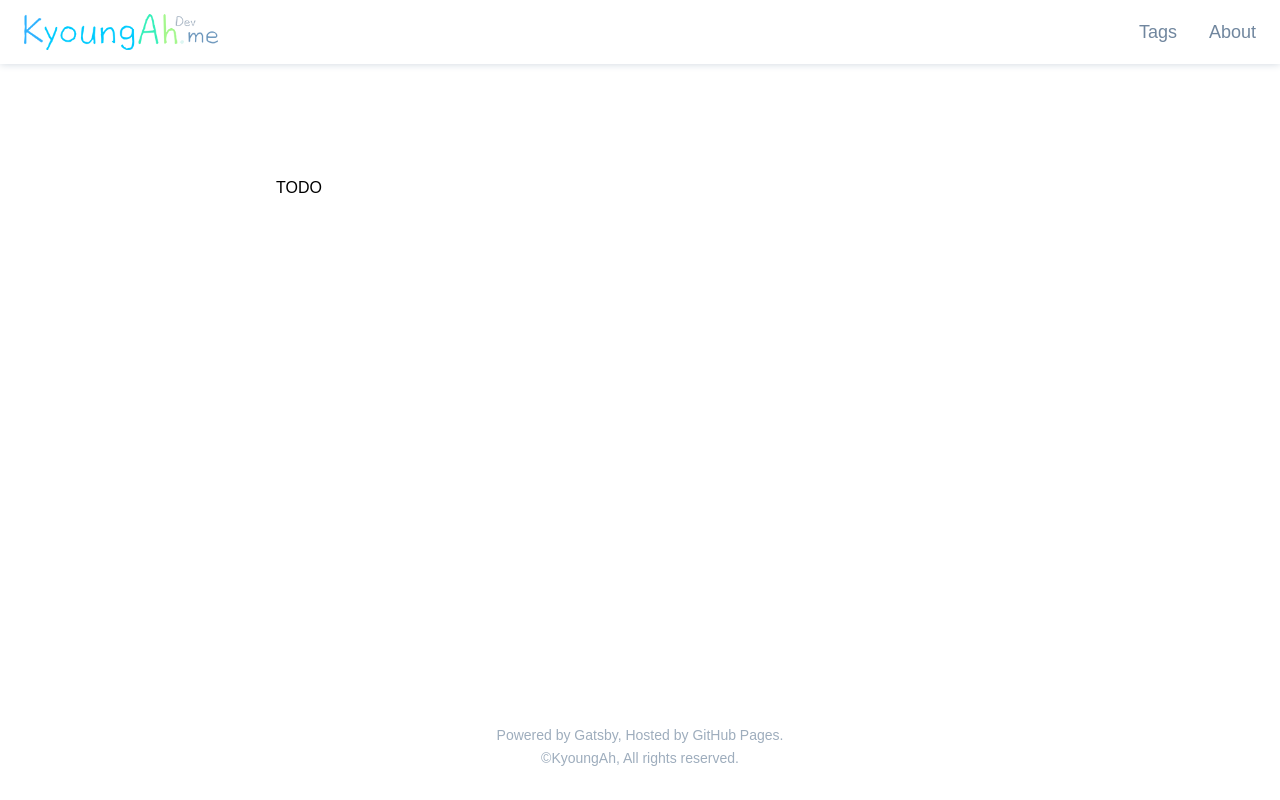
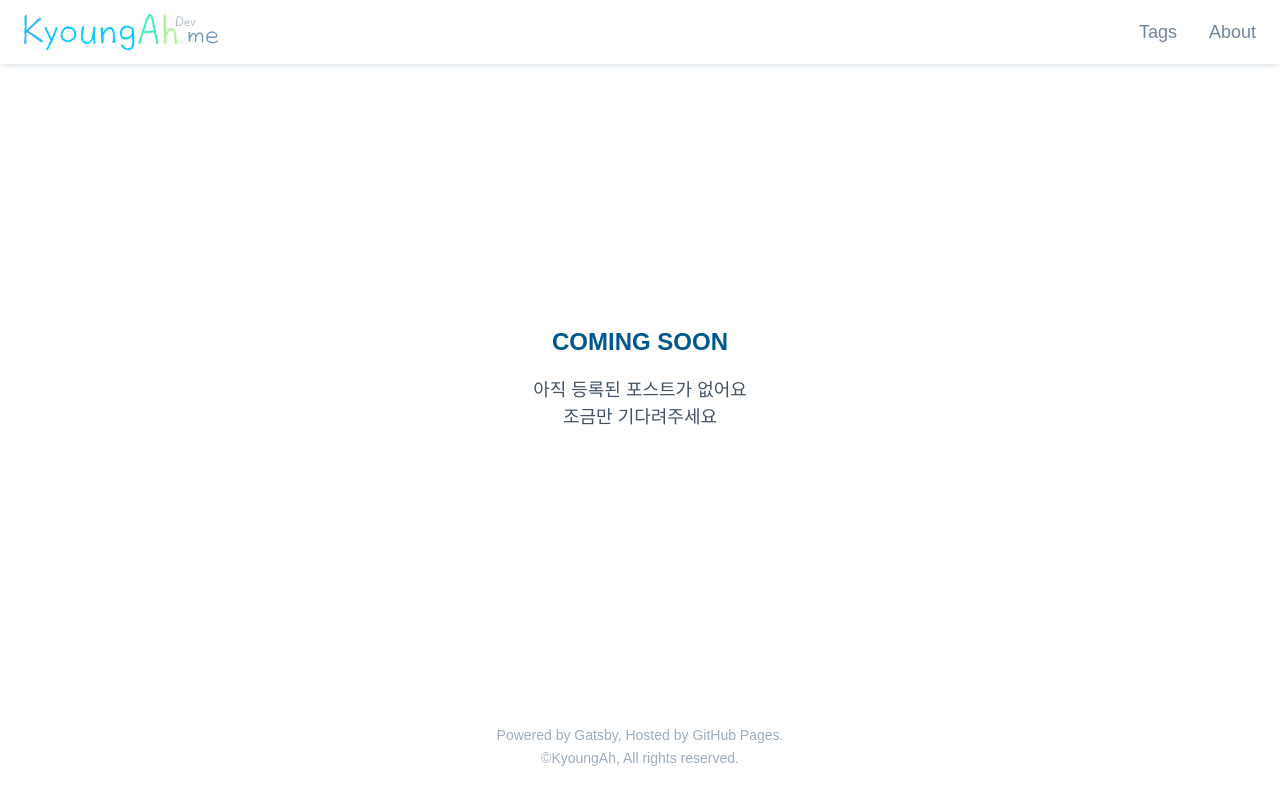
Before and after one commit to partykyoung/dev-blog, a Gatsby site: page /tags in a window 1280 px wide. Built offline with nearby package versions, Linux system fonts and the light colour scheme; Gatsby itself is replaced by a stand-in of ours.

Commit message:
wip: 태그 페이지 작업 중

```diff
--- a/src/commons/components/Posts/EmptyPost.tsx
+++ b/src/commons/components/Posts/EmptyPost.tsx
@@ -1,8 +1,10 @@
 import { css } from '@emotion/react';
 
-function EmptyPost() {
+import type { HTMLAttributes } from 'react';
+
+function EmptyPost({...props}: HTMLAttributes<HTMLDivElement>) {
     return (
-        <div css={cssProps.root}>
+        <div {...props} css={cssProps.root}>
             <h3 css={cssProps.commingSoon}>COMING SOON</h3>
             <br/>
             <span css={cssProps.emptyPostText}>아직 등록된 포스트가 없어요<br/>조금만 기다려주세요</span>
@@ -12,14 +14,10 @@ function EmptyPost() {
 
 const cssProps = {
     root: css({
-        position: 'absolute',
         width: '100%',
         marginBottom: 16,
         textAlign: 'center',
         fontSize: 18,
-        top: '50%',
-        left: '50%',
-        transform: 'translate(-50%, -50%)',
     }),
     commingSoon: css({
         fontSize: 24,
--- a/src/commons/components/Posts/FetchPostLoader.tsx
+++ b/src/commons/components/Posts/FetchPostLoader.tsx
@@ -1,8 +1,10 @@
 import { css, keyframes } from '@emotion/react';
 
-const Loading = () => {
+import type { HTMLAttributes } from 'react';
+
+function FetchPostLoader ({...props}: HTMLAttributes<HTMLDivElement>) {
   return (
-    <div css={cssProps.root}>
+    <div {...props} css={cssProps.root}>
         <span />
         <span />
         <span />
@@ -42,4 +44,4 @@ const cssProps = {
     })
 }
 
-export default Loading;
+export default FetchPostLoader;
--- a/src/pages/tags/index.tsx
+++ b/src/pages/tags/index.tsx
@@ -1,4 +1,5 @@
 import { useInfiniteQuery } from '@tanstack/react-query';
+import { css } from '@emotion/react';
 
 import type { HeadFC } from "gatsby"
 
@@ -23,14 +24,28 @@ function Tags() {
 
   return (
     <LayoutTemplate>
-      <Container>
-        {/**TODO: 태그 들어갈 영역 */}
-        TODO
+      <Container css={cssProps.root}>
+        <Posts>
+          <Posts.EmptyPost css={cssProps.center} />
+        </Posts>
       </Container>
     </LayoutTemplate>
   )
 }
 
+const cssProps = {
+  root: css({
+    position: 'relative',
+  }),
+  center: css({
+    position: 'absolute',
+    top: '50%',
+    left: '50%',
+    transform: 'translate(-50%, -50%)',
+  })
+};
+
+
 export const Head: HeadFC = () => <title>Home Page</title>
 
 export default Tags;
```
Also changed, not shown: src/pages/index.tsx (+8 -4 lines).
